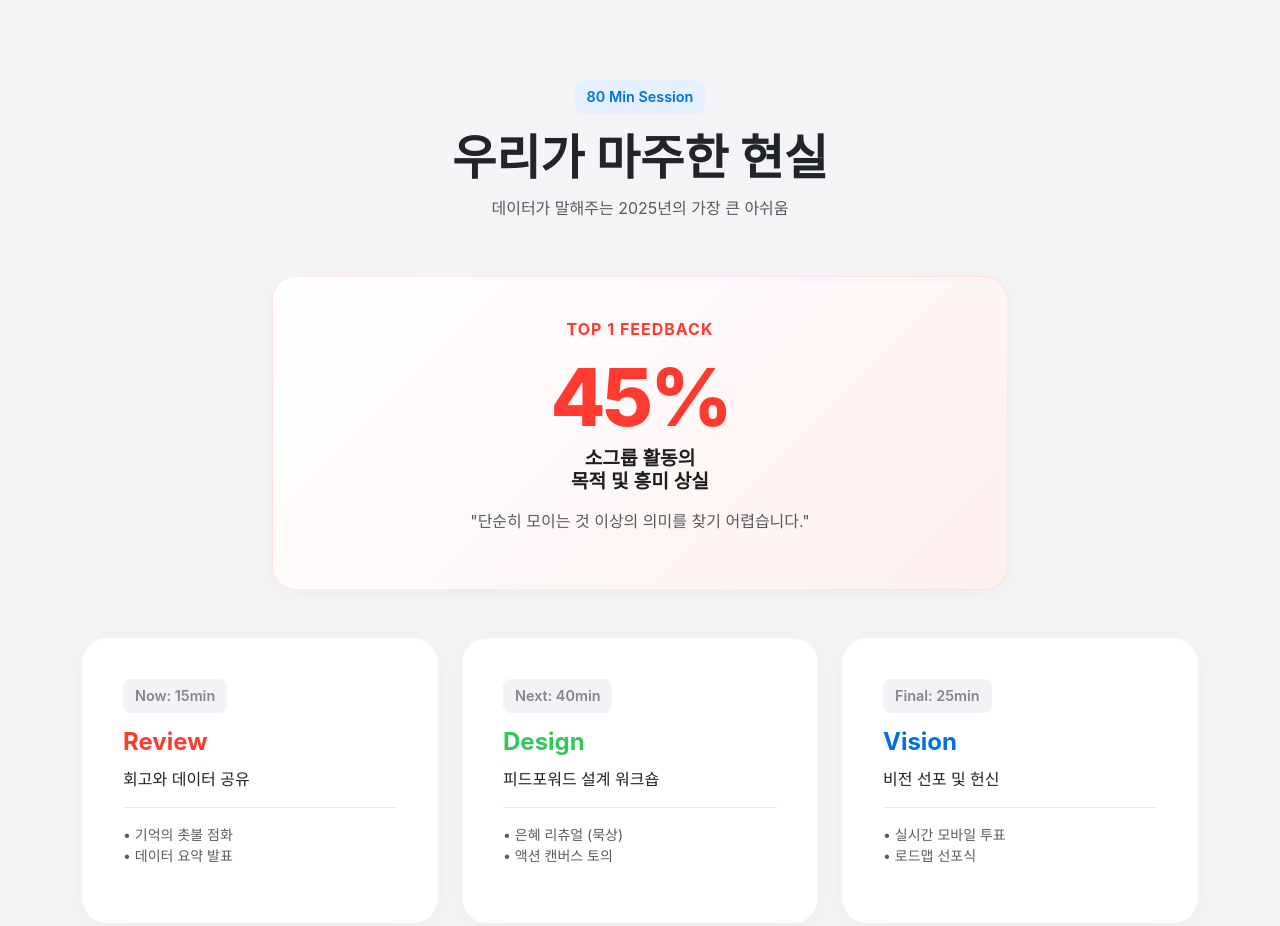
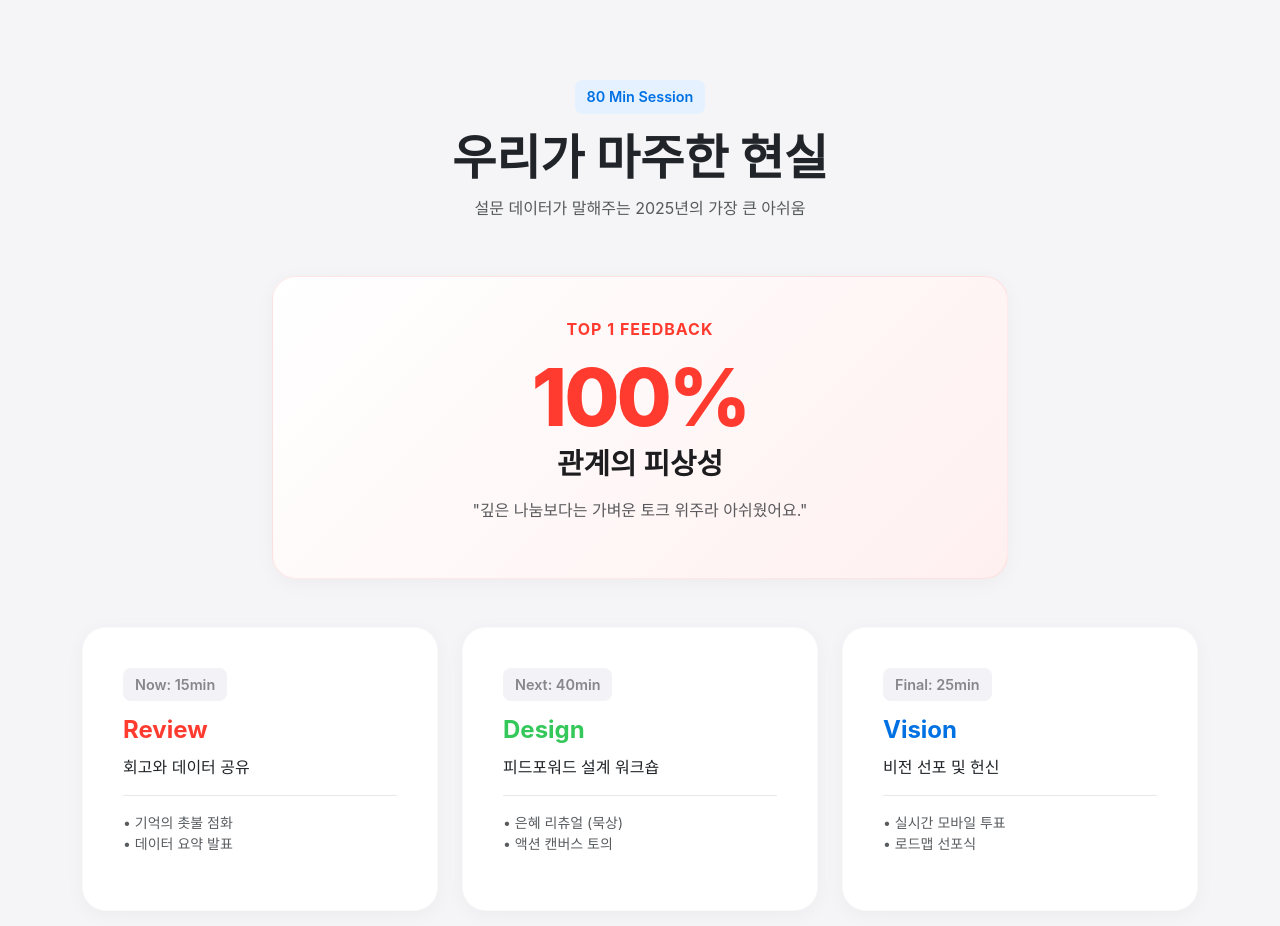
Before and after one commit to godinusalways2-cmyk/sinchon-ch2-2026-vision, a plain HTML site: page session-agenda.html in a window 1280 px wide. Shown: the top 926 px of the page. Drawn offline with nearby package versions, Linux system fonts and the light colour scheme.

Commit message:
Update session-agenda.html

```diff
--- a/session-agenda.html
+++ b/session-agenda.html
@@ -14,7 +14,7 @@
         .header { padding: 80px 0 40px; text-align: center; }
         .header h1 { font-weight: 700; font-size: 3rem; margin-bottom: 10px; }
 
-        /* Apple Style Cards (Bento Grid) */
+        /* Bento Grid Style */
         .bento-card {
             background: var(--card-bg);
             border-radius: 24px;
@@ -26,9 +26,10 @@
         }
         .bento-card:hover { transform: translateY(-5px); box-shadow: 0 15px 30px rgba(0,0,0,0.08); }
 
+        /* Issue Card Styling */
         .issue-card { background: linear-gradient(135deg, #fff 0%, #fff0f0 100%); border: 1px solid rgba(255, 59, 48, 0.1); }
         .issue-number { font-size: 5rem; font-weight: 800; color: var(--accent); line-height: 1; margin-bottom: 10px; letter-spacing: -3px; }
-        .issue-label { font-size: 1.2rem; font-weight: 600; color: #1d1d1f; }
+        .issue-label { font-size: 1.8rem; font-weight: 700; color: #1d1d1f; word-break: keep-all; }
 
         .agenda-time { display: inline-block; padding: 6px 12px; border-radius: 8px; background: #f2f2f7; color: #86868b; font-weight: 600; font-size: 0.9rem; margin-bottom: 15px; }
         .agenda-title { font-size: 1.5rem; font-weight: 700; margin-bottom: 10px; }
@@ -43,16 +44,19 @@
         <div class="header fade-up">
             <span class="agenda-time" style="background: #e5f1ff; color: #0071e3;">80 Min Session</span>
             <h1>우리가 마주한 현실</h1>
-            <p class="text-muted">데이터가 말해주는 2025년의 가장 큰 아쉬움</p>
+            <p class="text-muted">설문 데이터가 말해주는 2025년의 가장 큰 아쉬움</p>
         </div>
 
         <div class="row justify-content-center mb-5 fade-up">
             <div class="col-lg-8">
                 <div class="bento-card issue-card text-center">
                     <p class="text-uppercase" style="color: #ff3b30; font-weight: 700; letter-spacing: 1px;">Top 1 Feedback</p>
-                    <div class="issue-number">45%</div>
-                    <h2 class="issue-label">소그룹 활동의<br>목적 및 흥미 상실</h2>
-                    <p class="mt-3 text-muted">"단순히 모이는 것 이상의 의미를 찾기 어렵습니다."</p>
+
+                    <div class="issue-number" id="display-percent">0%</div>
+
+                    <h2 class="issue-label" id="display-title">데이터 로딩 중...</h2>
+
+                    <p class="mt-3 text-muted" id="display-desc">...</p>
                 </div>
             </div>
         </div>
@@ -104,6 +108,37 @@
     </div>
 
     <script>
+        // -----------------------------------------------------------
+        // [★ DATA ZONE] 여기를 수정하면 웹사이트에 바로 반영됩니다!
+        // 구글 시트 결과를 보고 아래 값을 바꿔주세요.
+        // -----------------------------------------------------------
+        const sheetData = {
+            "percent": 100,               // 예: 1명이 응답했고 그게 1위라면 100% (나중에 45 등으로 변경)
+            "title": "관계의 피상성",      // 구글 시트 Q4에서 1등한 항목의 키워드
+            "desc": "\"깊은 나눔보다는 가벼운 토크 위주라 아쉬웠어요.\"" // 구글 시트 Q5의 대표적인 주관식 답변 1개
+        };
+        // -----------------------------------------------------------
+
+        // 1. 데이터 화면 반영 로직
+        document.getElementById('display-title').innerText = sheetData.title;
+        document.getElementById('display-desc').innerText = sheetData.desc;
+
+        // 2. 숫자 카운팅 애니메이션 (0 -> 목표값)
+        const counterElement = document.getElementById('display-percent');
+        let currentNum = 0;
+        const targetNum = sheetData.percent;
+
+        const counter = setInterval(() => {
+            if (currentNum >= targetNum) {
+                clearInterval(counter);
+                counterElement.innerText = targetNum + "%";
+            } else {
+                currentNum++;
+                counterElement.innerText = currentNum + "%";
+            }
+        }, 15); // 속도 조절 (작을수록 빠름)
+
+        // 3. 스크롤 등장 효과 (Fade-up)
         const observer = new IntersectionObserver((entries) => {
             entries.forEach(entry => entry.isIntersecting && entry.target.classList.add('visible'));
         });
```
